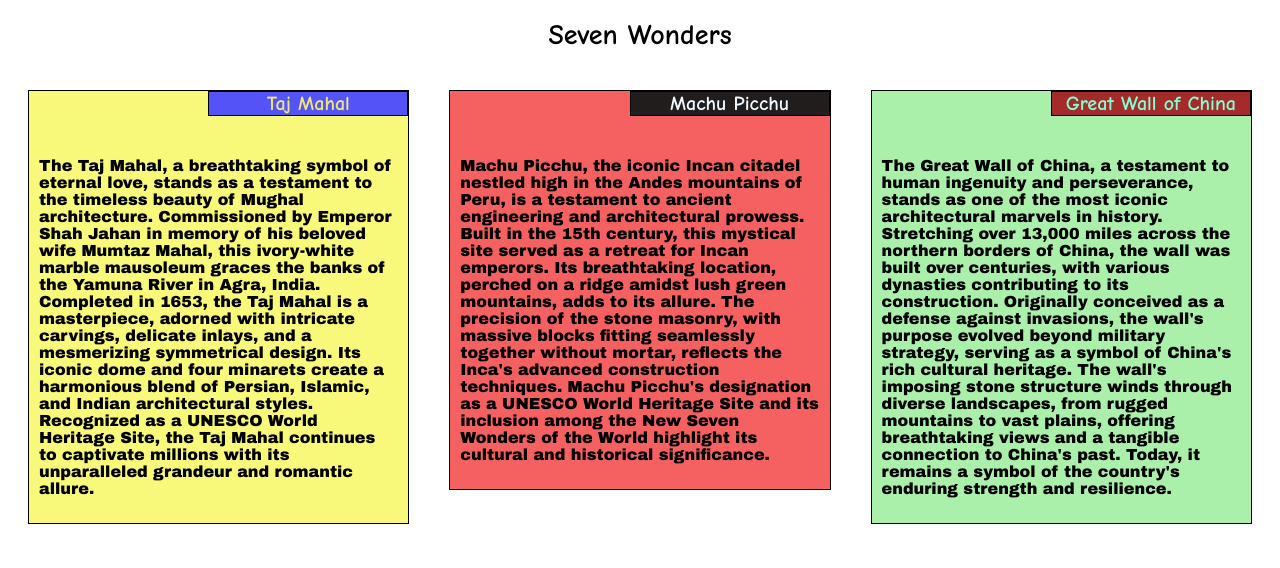
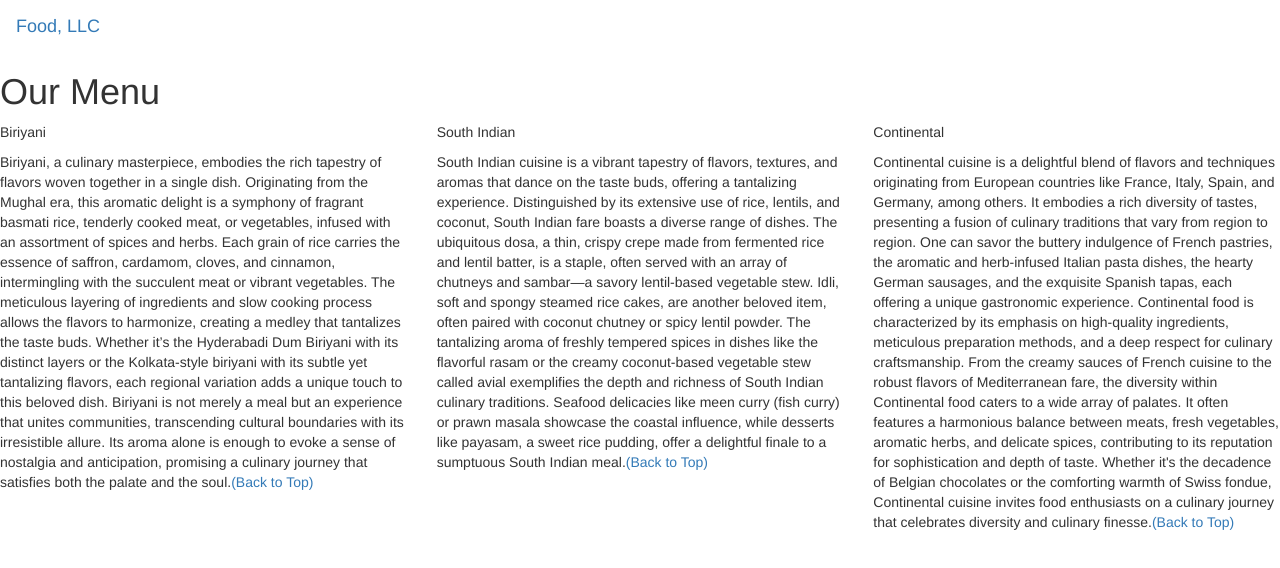
Before and after one commit to ankitaghosh85212/week2-assignment, a plain HTML site: page index.html in a window 1280 px wide. Drawn offline with nearby package versions, Linux system fonts and the light colour scheme.

Commit message:
Update index.html

```diff
--- a/index.html
+++ b/index.html
@@ -1,47 +1,77 @@
-<!doctype html>
-<html lang="en">
+<!DOCTYPE html>
+<html>
 <head>
-	<meta charset="utf-8">
-	<meta http-equiv="X-UA-Compatible" content="IE=edge">
-	<meta name="viewport" content="width=device-width, initial-scale=1">
-	<link rel="stylesheet" href="CSS/style.css">
-	<title> Responsive Webpage</title>
+
+<title>Module 3</title>
+
+  <meta name="viewport" content="width=device-width, initial-scale=1">
+  <link rel="stylesheet" href="https://maxcdn.bootstrapcdn.com/bootstrap/3.3.7/css/bootstrap.min.css">
+  <script src="https://ajax.googleapis.com/ajax/libs/jquery/3.3.1/jquery.min.js"></script>
+  <script src="https://maxcdn.bootstrapcdn.com/bootstrap/3.3.7/js/bootstrap.min.js"></script>
+
 </head>
+
+<meta name="viewport" content="width=device-width, initial-scale=1">
+<link rel="stylesheet" type="text/css" href="style1.css">
+
+
+
 <body>
-	<div>
-		<h1>Seven Wonders</h1>
-	</div>
-	<div class="row">
-		<div class="col-sm-12 col-md-6 col-lg-4">
-			<section id="section-1">
-				<h2>
-					Taj Mahal
-				</h2>
-				<p>
-					The Taj Mahal, a breathtaking symbol of eternal love, stands as a testament to the timeless beauty of Mughal architecture. Commissioned by Emperor Shah Jahan in memory of his beloved wife Mumtaz Mahal, this ivory-white marble mausoleum graces the banks of the Yamuna River in Agra, India. Completed in 1653, the Taj Mahal is a masterpiece, adorned with intricate carvings, delicate inlays, and a mesmerizing symmetrical design. Its iconic dome and four minarets create a harmonious blend of Persian, Islamic, and Indian architectural styles. Recognized as a UNESCO World Heritage Site, the Taj Mahal continues to captivate millions with its unparalleled grandeur and romantic allure.
-				</p>
-			</section>
-		</div>
-		<div class="col-sm-12 col-md-6 col-lg-4">
-			<section id="section-2">
-				<h2>
-					Machu Picchu
-				</h2>
-				<p>
-					Machu Picchu, the iconic Incan citadel nestled high in the Andes mountains of Peru, is a testament to ancient engineering and architectural prowess. Built in the 15th century, this mystical site served as a retreat for Incan emperors. Its breathtaking location, perched on a ridge amidst lush green mountains, adds to its allure. The precision of the stone masonry, with massive blocks fitting seamlessly together without mortar, reflects the Inca's advanced construction techniques. Machu Picchu's designation as a UNESCO World Heritage Site and its inclusion among the New Seven Wonders of the World highlight its cultural and historical significance.
-				</p>
-			</section>
-		</div>
-		<div class="col-sm-12 col-md-12 col-lg-4">
-			<section id="section-3">
-				<h2>
-					Great Wall of China
-				</h2>
-				<p>
-					The Great Wall of China, a testament to human ingenuity and perseverance, stands as one of the most iconic architectural marvels in history. Stretching over 13,000 miles across the northern borders of China, the wall was built over centuries, with various dynasties contributing to its construction. Originally conceived as a defense against invasions, the wall's purpose evolved beyond military strategy, serving as a symbol of China's rich cultural heritage. The wall's imposing stone structure winds through diverse landscapes, from rugged mountains to vast plains, offering breathtaking views and a tangible connection to China's past. Today, it remains a symbol of the country's enduring strength and resilience.
-				</p>
-			</section>
-		</div>
-	</div>
+
+
+<nav class="navbar" id="top">
+  <div class="container-fluid">
+
+    <div class="navbar-header">
+      <button type="button" class="navbar-toggle" data-toggle="collapse" data-target="#myNavbar">
+        <span class="icon-bar"></span>
+        <span class="icon-bar"></span>
+        <span class="icon-bar"></span>
+      </button>
+      <a class="navbar-brand" href="#">Food, LLC</a>
+    </div>
+
+    <div class="collapse" id="myNavbar">
+      <ul class="nav navbar-nav visible-xs">
+        <li><a class="menu-item" href="#">Biriyani</a></li>
+        <li><a class="menu-item" href="#">South Indian</a></li>
+        <li><a class="menu-item" href="#">Continental</a></li>
+      </ul>
+    </div>
+
+  </div>
+</nav>
+
+<h1 class="main-title">Our Menu</h1>
+
+
+
+<div class="row">
+
+  <div class="col-lg-4 col-md-6 col-sm-12">
+    <div class="content-box">
+      <p class="item-name">Biriyani</p>
+      <p>Biriyani, a culinary masterpiece, embodies the rich tapestry of flavors woven together in a single dish. Originating from the Mughal era, this aromatic delight is a symphony of fragrant basmati rice, tenderly cooked meat, or vegetables, infused with an assortment of spices and herbs. Each grain of rice carries the essence of saffron, cardamom, cloves, and cinnamon, intermingling with the succulent meat or vibrant vegetables. The meticulous layering of ingredients and slow cooking process allows the flavors to harmonize, creating a medley that tantalizes the taste buds. Whether it’s the Hyderabadi Dum Biriyani with its distinct layers or the Kolkata-style biriyani with its subtle yet tantalizing flavors, each regional variation adds a unique touch to this beloved dish. Biriyani is not merely a meal but an experience that unites communities, transcending cultural boundaries with its irresistible allure. Its aroma alone is enough to evoke a sense of nostalgia and anticipation, promising a culinary journey that satisfies both the palate and the soul.<a href="#top">(Back to Top)</a></p>
+    </div>
+  </div>
+
+  <div class="col-lg-4 col-md-6 col-sm-12">
+    <div class="content-box">
+      <p class="item-name">South Indian</p>
+      <p>South Indian cuisine is a vibrant tapestry of flavors, textures, and aromas that dance on the taste buds, offering a tantalizing experience. Distinguished by its extensive use of rice, lentils, and coconut, South Indian fare boasts a diverse range of dishes. The ubiquitous dosa, a thin, crispy crepe made from fermented rice and lentil batter, is a staple, often served with an array of chutneys and sambar—a savory lentil-based vegetable stew. Idli, soft and spongy steamed rice cakes, are another beloved item, often paired with coconut chutney or spicy lentil powder. The tantalizing aroma of freshly tempered spices in dishes like the flavorful rasam or the creamy coconut-based vegetable stew called avial exemplifies the depth and richness of South Indian culinary traditions. Seafood delicacies like meen curry (fish curry) or prawn masala showcase the coastal influence, while desserts like payasam, a sweet rice pudding, offer a delightful finale to a sumptuous South Indian meal.<a href="#top">(Back to Top)</a></p>
+    </div>
+  </div>
+
+
+  <div class="col-lg-4 col-md-12 col-sm-12">
+    <div class="content-box">
+      <p class="item-name">Continental</p>
+      <p>Continental cuisine is a delightful blend of flavors and techniques originating from European countries like France, Italy, Spain, and Germany, among others. It embodies a rich diversity of tastes, presenting a fusion of culinary traditions that vary from region to region. One can savor the buttery indulgence of French pastries, the aromatic and herb-infused Italian pasta dishes, the hearty German sausages, and the exquisite Spanish tapas, each offering a unique gastronomic experience. Continental food is characterized by its emphasis on high-quality ingredients, meticulous preparation methods, and a deep respect for culinary craftsmanship. From the creamy sauces of French cuisine to the robust flavors of Mediterranean fare, the diversity within Continental food caters to a wide array of palates. It often features a harmonious balance between meats, fresh vegetables, aromatic herbs, and delicate spices, contributing to its reputation for sophistication and depth of taste. Whether it's the decadence of Belgian chocolates or the comforting warmth of Swiss fondue, Continental cuisine invites food enthusiasts on a culinary journey that celebrates diversity and culinary finesse.<a href="#top">(Back to Top)</a></p>
+    </div>
+  </div>
+
+</div>
+
+
 </body>
 </html>
```
